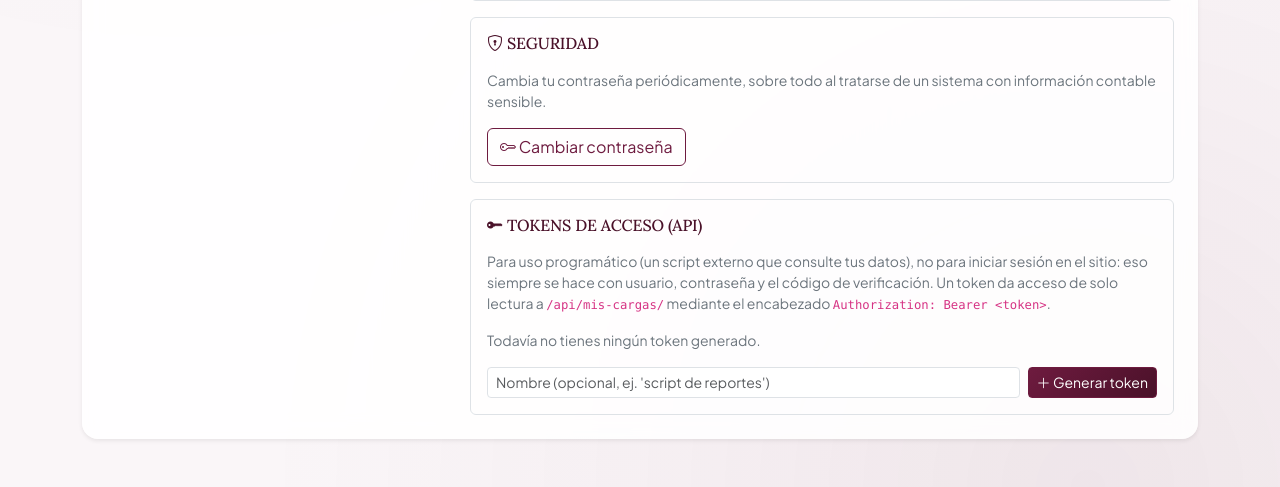
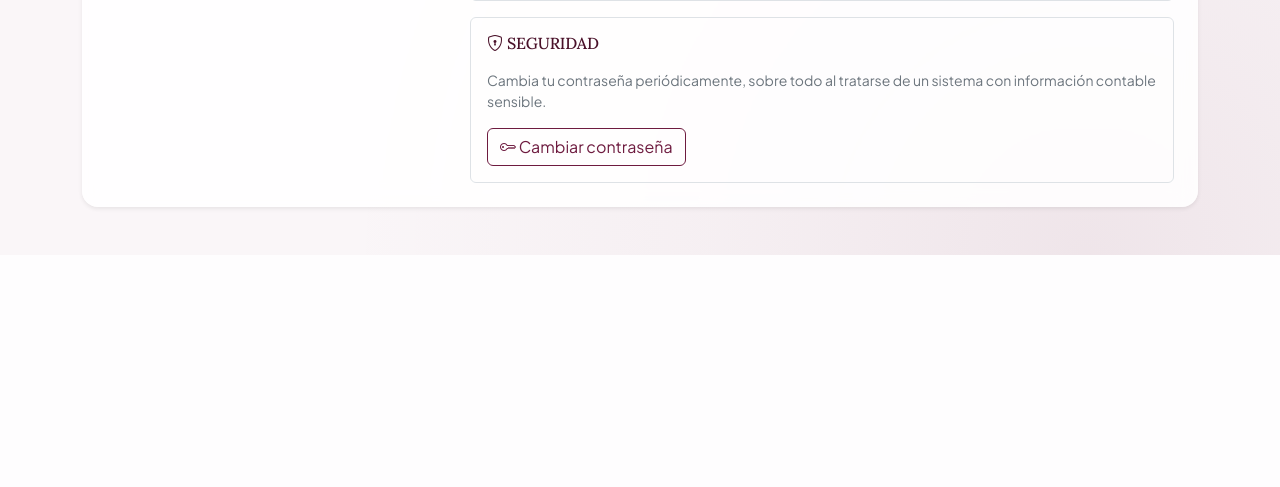
Before and after one commit to AsturilloAlan/proyecto-de-grado, a Django app: page /perfil/ in a window 1280 px wide. Shown: the part 765-1252 px from the top of the page. After the commit the page ends 1020 px from the top, so only its background shows below. Run offline with Django 4.2, Linux system fonts and the light colour scheme; the visitor is signed in with stand-in values (Sample User, id 1); data comes from the database, SQL or seed files in the repository; data that the repository does not hold is empty.

Commit message:
Revertir feature de token de acceso (API): se descarta por no tener un caso de uso real hoy en el sistema

```diff
--- a/usuarios/models.py
+++ b/usuarios/models.py
@@ -9,7 +9,6 @@ datos: el usuario, contraseña, permisos y grupos siguen viviendo solo en
 `auth_user`.
 """
 import random
-import secrets
 from datetime import timedelta
 
 from django.conf import settings
@@ -100,53 +99,3 @@ class CodigoVerificacion(models.Model):
         cls.objects.filter(usuario=usuario, usado=False).update(usado=True)
         codigo = f"{random.randint(0, 999999):06d}"
         return cls.objects.create(usuario=usuario, codigo=codigo)
-
-
-class TokenAcceso(models.Model):
-    """Token de acceso personal (tipo "Personal Access Token" de GitHub),
-    pensado para uso programático (un script o sistema externo que
-    consulte datos por API), NO para reemplazar el login del sitio.
-
-    El login web sigue siendo por sesión + 2FA (ver `LoginSiempreInicioView`
-    en views.py) — eso no cambia. Este token es un mecanismo aparte y
-    aditivo: cada usuario puede generar uno o varios desde su perfil, y
-    usarlo para autenticarse contra endpoints de solo lectura pensados
-    para integraciones (ej. `/api/mis-cargas/`), sin necesidad de manejar
-    cookies de sesión.
-
-    El valor del token se muestra completo una sola vez, justo al
-    crearlo (ver vista `generar_token`); después solo se listan sus
-    últimos caracteres, igual que hacen GitHub/GitLab con sus tokens.
-    """
-
-    usuario = models.ForeignKey(
-        settings.AUTH_USER_MODEL, on_delete=models.CASCADE, related_name="tokens_acceso"
-    )
-    token = models.CharField(max_length=64, unique=True, editable=False)
-    nombre = models.CharField(
-        "Nombre/etiqueta",
-        max_length=100,
-        blank=True,
-        help_text="Para identificar para qué es este token (ej. 'script de reportes').",
-    )
-    creado = models.DateTimeField(auto_now_add=True)
-    ultimo_uso = models.DateTimeField(null=True, blank=True)
-
-    class Meta:
-        verbose_name = "Token de acceso"
-        verbose_name_plural = "Tokens de acceso"
-        ordering = ["-creado"]
-
-    def __str__(self):
-        return f"Token de {self.usuario.username} ({self.nombre or 'sin nombre'})"
-
-    def save(self, *args, **kwargs):
-        if not self.token:
-            self.token = secrets.token_hex(32)
-        super().save(*args, **kwargs)
-
-    @property
-    def token_parcial(self):
-        """Solo los últimos 4 caracteres, para mostrar en el listado sin
-        exponer el token completo de nuevo."""
-        return f"••••••••{self.token[-4:]}"
--- a/usuarios/templates/usuarios/perfil.html
+++ b/usuarios/templates/usuarios/perfil.html
@@ -84,7 +84,7 @@
                 </form>
             </div>
 
-            <div class="p-3 rounded border mb-3">
+            <div class="p-3 rounded border">
                 <h2 class="h6 text-guindo text-uppercase mb-3">
                     <i class="bi bi-shield-lock"></i> Seguridad
                 </h2>
@@ -94,65 +94,6 @@
                 <a class="btn btn-outline-guindo" href="{% url 'cambiar_clave' %}">
                     <i class="bi bi-key"></i> Cambiar contraseña
                 </a>
-            </div>
-
-            <div class="p-3 rounded border">
-                <h2 class="h6 text-guindo text-uppercase mb-3">
-                    <i class="bi bi-key-fill"></i> Tokens de acceso (API)
-                </h2>
-                <p class="text-secondary small mb-3">
-                    Para uso programático (un script externo que consulte tus datos), no para
-                    iniciar sesión en el sitio: eso siempre se hace con usuario, contraseña y
-                    el código de verificación. Un token da acceso de solo lectura a
-                    <code>/api/mis-cargas/</code> mediante el encabezado
-                    <code>Authorization: Bearer &lt;token&gt;</code>.
-                </p>
-
-                {% if tokens %}
-                    <div class="table-responsive mb-3">
-                        <table class="table table-sm align-middle mb-0">
-                            <thead>
-                                <tr>
-                                    <th>Nombre</th>
-                                    <th>Token</th>
-                                    <th>Creado</th>
-                                    <th>Último uso</th>
-                                    <th></th>
-                                </tr>
-                            </thead>
-                            <tbody>
-                                {% for token in tokens %}
-                                <tr>
-                                    <td>{{ token.nombre|default:"—" }}</td>
-                                    <td><code>{{ token.token_parcial }}</code></td>
-                                    <td class="text-nowrap">{{ token.creado|date:"d/m/Y H:i" }}</td>
-                                    <td class="text-nowrap">{{ token.ultimo_uso|date:"d/m/Y H:i"|default:"Nunca" }}</td>
-                                    <td class="text-end">
-                                        <form method="post" action="{% url 'revocar_token' token.id %}"
-                                              onsubmit="return confirm('¿Revocar este token? Cualquier script que lo use dejará de poder acceder.');">
-                                            {% csrf_token %}
-                                            <button class="btn btn-sm btn-outline-danger" type="submit">
-                                                <i class="bi bi-trash"></i> Revocar
-                                            </button>
-                                        </form>
-                                    </td>
-                                </tr>
-                                {% endfor %}
-                            </tbody>
-                        </table>
-                    </div>
-                {% else %}
-                    <p class="text-secondary small">Todavía no tienes ningún token generado.</p>
-                {% endif %}
-
-                <form method="post" action="{% url 'generar_token' %}" class="d-flex gap-2">
-                    {% csrf_token %}
-                    <input type="text" name="nombre" class="form-control form-control-sm"
-                           placeholder="Nombre (opcional, ej. 'script de reportes')" maxlength="100">
-                    <button class="btn btn-sm btn-guindo text-nowrap" type="submit">
-                        <i class="bi bi-plus-lg"></i> Generar token
-                    </button>
-                </form>
             </div>
         </div>
     </div>
--- a/usuarios/urls.py
+++ b/usuarios/urls.py
@@ -21,7 +21,4 @@ urlpatterns = [
     path("usuarios/", views.usuarios_lista, name="usuarios_lista"),
     path("usuarios/nuevo/", views.usuario_crear, name="usuario_crear"),
     path("usuarios/<int:usuario_id>/editar/", views.usuario_editar, name="usuario_editar"),
-    path("perfil/tokens/nuevo/", views.generar_token, name="generar_token"),
-    path("perfil/tokens/<int:token_id>/revocar/", views.revocar_token, name="revocar_token"),
-    path("api/mis-cargas/", views.api_mis_cargas, name="api_mis_cargas"),
 ]
--- a/usuarios/views.py
+++ b/usuarios/views.py
@@ -4,13 +4,11 @@ from django.contrib.auth.decorators import login_required
 from django.contrib.auth.models import Group, User
 from django.contrib.auth.views import LoginView, PasswordChangeView
 from django.core.cache import cache
-from django.http import JsonResponse
 from django.shortcuts import get_object_or_404, redirect, render
 from django.urls import reverse_lazy
-from django.views.decorators.http import require_POST
 
 from .autenticacion_2fa import CLAVE_SESION_USUARIO_PENDIENTE, enviar_codigo, validar_codigo
-from .decorators import rol_requerido, token_requerido
+from .decorators import rol_requerido
 from .forms import (
     CambiarClaveForm,
     CodigoVerificacionForm,
@@ -19,7 +17,7 @@ from .forms import (
     UsuarioCrearForm,
     UsuarioEditarForm,
 )
-from .models import PRESETS_AVATAR, PerfilUsuario, TokenAcceso
+from .models import PRESETS_AVATAR, PerfilUsuario
 
 # --- Bloqueo por intentos fallidos de login (RNF-03, protección básica
 # contra fuerza bruta) ---
@@ -241,67 +239,8 @@ def perfil(request):
             "form": form_avatar,
             "form_datos": form_datos,
             "presets_avatar": PRESETS_AVATAR,
-            "tokens": request.user.tokens_acceso.all(),
         },
     )
-
-
-@login_required
-@require_POST
-def generar_token(request):
-    """Crea un nuevo token de acceso personal para el usuario autenticado
-    (ver `TokenAcceso` en models.py). El valor completo del token solo se
-    muestra esta vez, en el mensaje de éxito — después no se vuelve a
-    mostrar completo, solo sus últimos 4 caracteres."""
-    nombre = request.POST.get("nombre", "").strip()
-    token = TokenAcceso.objects.create(usuario=request.user, nombre=nombre)
-    messages.success(
-        request,
-        f"Token generado: {token.token} — cópialo ahora, no se va a volver "
-        f"a mostrar completo.",
-    )
-    return redirect("perfil")
-
-
-@login_required
-@require_POST
-def revocar_token(request, token_id):
-    """Elimina un token del propio usuario. Cualquier script que lo
-    estuviera usando deja de poder autenticarse de inmediato."""
-    token = get_object_or_404(TokenAcceso, pk=token_id, usuario=request.user)
-    token.delete()
-    messages.success(request, "Token revocado correctamente.")
-    return redirect("perfil")
-
-
-@token_requerido
-def api_mis_cargas(request):
-    """Endpoint de solo lectura autenticado por token (no por sesión),
-    pensado como demostración de uso programático: un script externo
-    puede consultar sus propias cargas sin pasar por el login web ni
-    por el 2FA. Deliberadamente no toca ningún dato ni vista existente.
-    """
-    from registros.models import CargaArchivo  # import local: evita acoplar usuarios <-> registros a nivel de módulo
-
-    usuario = request.usuario_token
-    cargas = CargaArchivo.objects.filter(usuario=usuario).select_related(
-        "empresa", "gestion"
-    ).order_by("-fecha_carga")[:50]
-
-    datos = [
-        {
-            "id": carga.id,
-            "empresa": carga.empresa.nombre,
-            "gestion": carga.gestion.anio,
-            "estado": carga.get_estado_display(),
-            "total_registros": carga.total_registros,
-            "registros_validos": carga.registros_validos,
-            "registros_con_error": carga.registros_con_error,
-            "fecha_carga": carga.fecha_carga.isoformat(),
-        }
-        for carga in cargas
-    ]
-    return JsonResponse({"usuario": usuario.username, "cargas": datos})
 
 
 class CambiarClaveView(PasswordChangeView):
```
Also changed, not shown: usuarios/decorators.py (+0 -42 lines).
